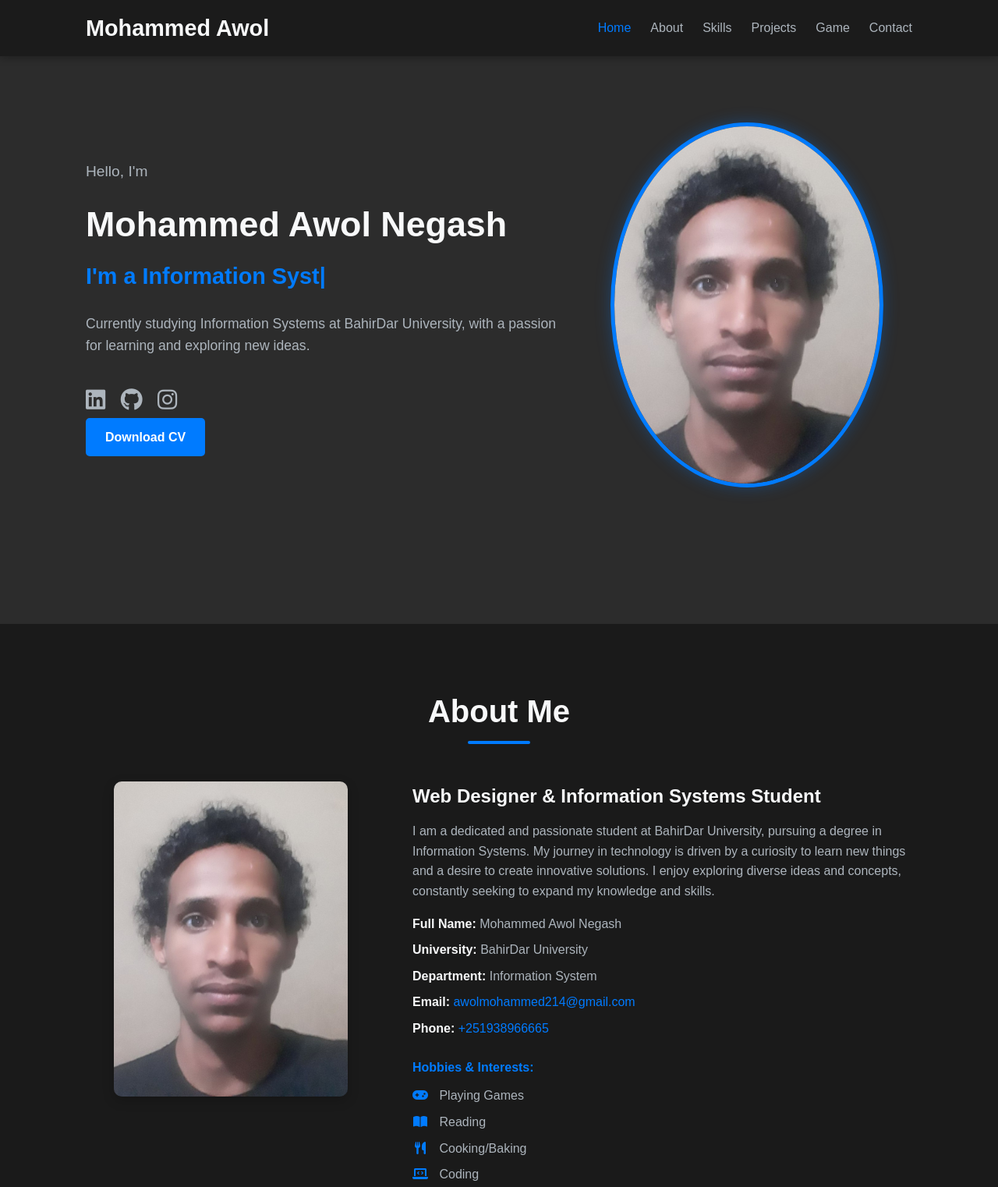
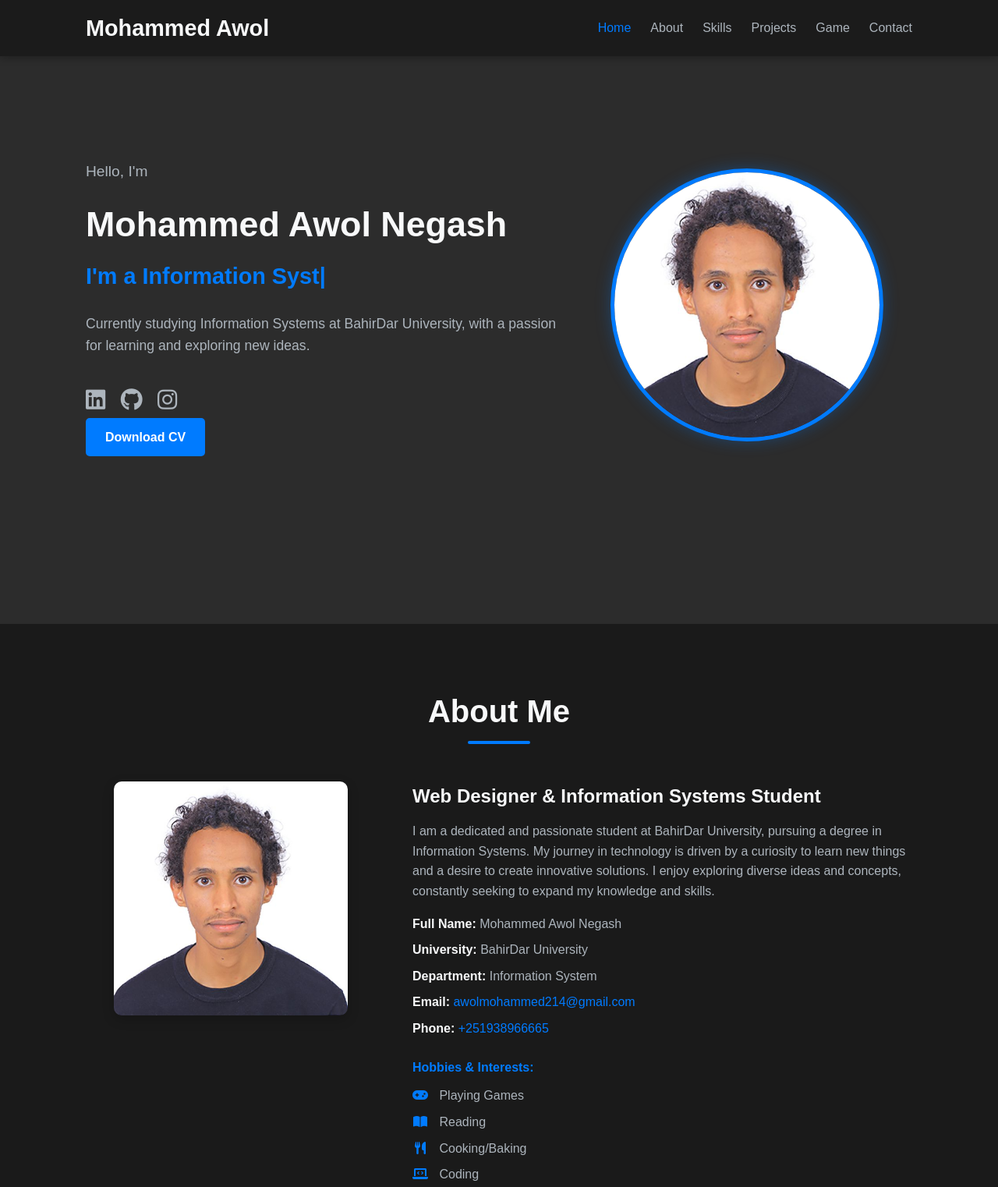
Before and after one commit to Moha-Awol-lab/updatedportfolio, a plain HTML site: page index.html in a window 1280 px wide. Shown: the top 1522 px of the page at 78% size. Drawn offline with nearby package versions, Linux system fonts and the light colour scheme.

Commit message:
Update index.html

```diff
--- a/index.html
+++ b/index.html
@@ -47,7 +47,7 @@
                     <a href="Mohammed Awol Resume.pdf" class="btn btn-primary" download>Download CV</a>
                 </div>
                 <div class="home-image">
-                    <img src="Moha.png" alt="Mohammed Awol Negash">
+                    <img src="Mohammed.jpg" alt="Mohammed Awol Negash">
                 </div>
             </div>
         </div>
@@ -58,7 +58,7 @@
             <h2 class="section-title">About Me</h2>
             <div class="about-content">
                 <div class="about-image">
-                    <img src="Moha.jpg" alt="About Mohammed Awol">
+                    <img src="Mohammed.jpg" alt="About Mohammed Awol">
                 </div>
                 <div class="about-text">
                     <h3>Web Designer & Information Systems Student</h3>
```
